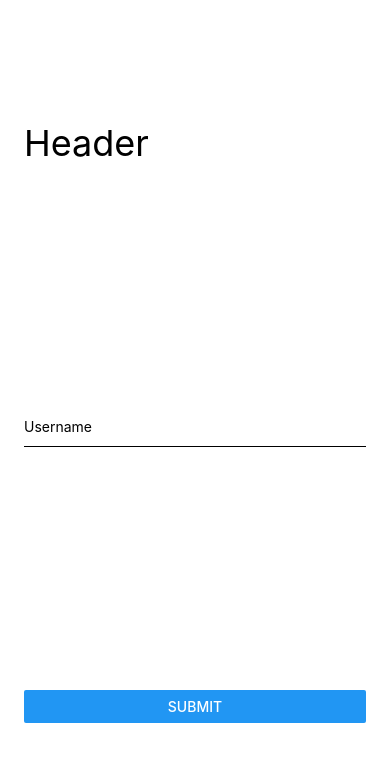
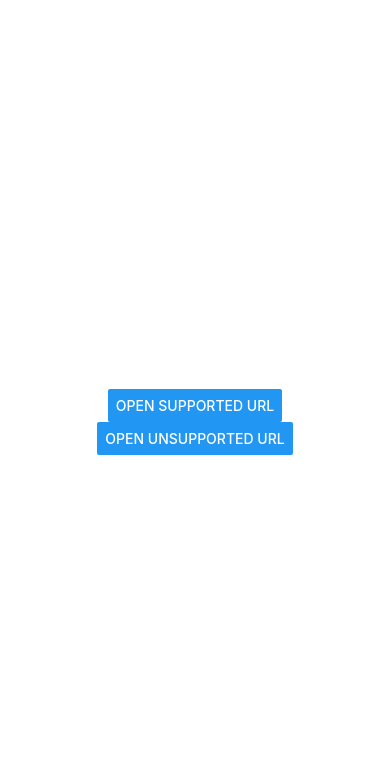
Before and after one commit to zdTang/my-app-react_native, a React Native app: screen / in a window 390 px wide. Shown: the top 762 px of the page. Built offline with nearby package versions, Linux system fonts and the light colour scheme.

Commit message:
Others - Linking

```diff
--- a/App.js
+++ b/App.js
@@ -1,48 +1,38 @@
-import React from 'react';
-import { View, KeyboardAvoidingView, TextInput, StyleSheet, Text, Platform, TouchableWithoutFeedback, Button, Keyboard  } from 'react-native';
+import React, { useCallback } from "react";
+import { Alert, Button, Linking, StyleSheet, View } from "react-native";
 
-const KeyboardAvoidingComponent = () => {
+const supportedURL = "https://google.com";
+
+const unsupportedURL = "slack://open?team=123456";
+
+const OpenURLButton = ({ url, children }) => {
+  const handlePress = useCallback(async () => {
+    // Checking if the link is supported for links with custom URL scheme.
+    const supported = await Linking.canOpenURL(url);
+
+    if (supported) {
+      // Opening the link with some app, if the URL scheme is "http" the web link should be opened
+      // by some browser in the mobile
+      await Linking.openURL(url);
+    } else {
+      Alert.alert(`Don't know how to open this URL: ${url}`);
+    }
+  }, [url]);
+
+  return <Button title={children} onPress={handlePress} />;
+};
+
+const App = () => {
   return (
-    <KeyboardAvoidingView
-      behavior={Platform.OS === "ios" ? "padding" : "height"}
-      style={styles.container}
-    >
-      <TouchableWithoutFeedback onPress={Keyboard.dismiss}>
-        <View style={styles.inner}>
-          <Text style={styles.header}>Header</Text>
-          <TextInput placeholder="Username" style={styles.textInput} />
-          <View style={styles.btnContainer}>
-            <Button title="Submit" onPress={() => null} />
-          </View>
-        </View>
-      </TouchableWithoutFeedback>
-    </KeyboardAvoidingView>
+    <View style={styles.container}>
+      <OpenURLButton url={supportedURL}>Open Supported URL</OpenURLButton>
+      <OpenURLButton url={unsupportedURL}>Open Unsupported URL</OpenURLButton>
+    </View>
   );
 };
 
 const styles = StyleSheet.create({
-  container: {
-    flex: 1
-  },
-  inner: {
-    padding: 24,
-    flex: 1,
-    justifyContent: "space-around"
-  },
-  header: {
-    fontSize: 36,
-    marginBottom: 48
-  },
-  textInput: {
-    height: 40,
-    borderColor: "#000000",
-    borderBottomWidth: 1,
-    marginBottom: 36
-  },
-  btnContainer: {
-    backgroundColor: "white",
-    marginTop: 12
-  }
+  container: { flex: 1, justifyContent: "center", alignItems: "center" },
 });
 
-export default KeyboardAvoidingComponent;
+export default App;
```
